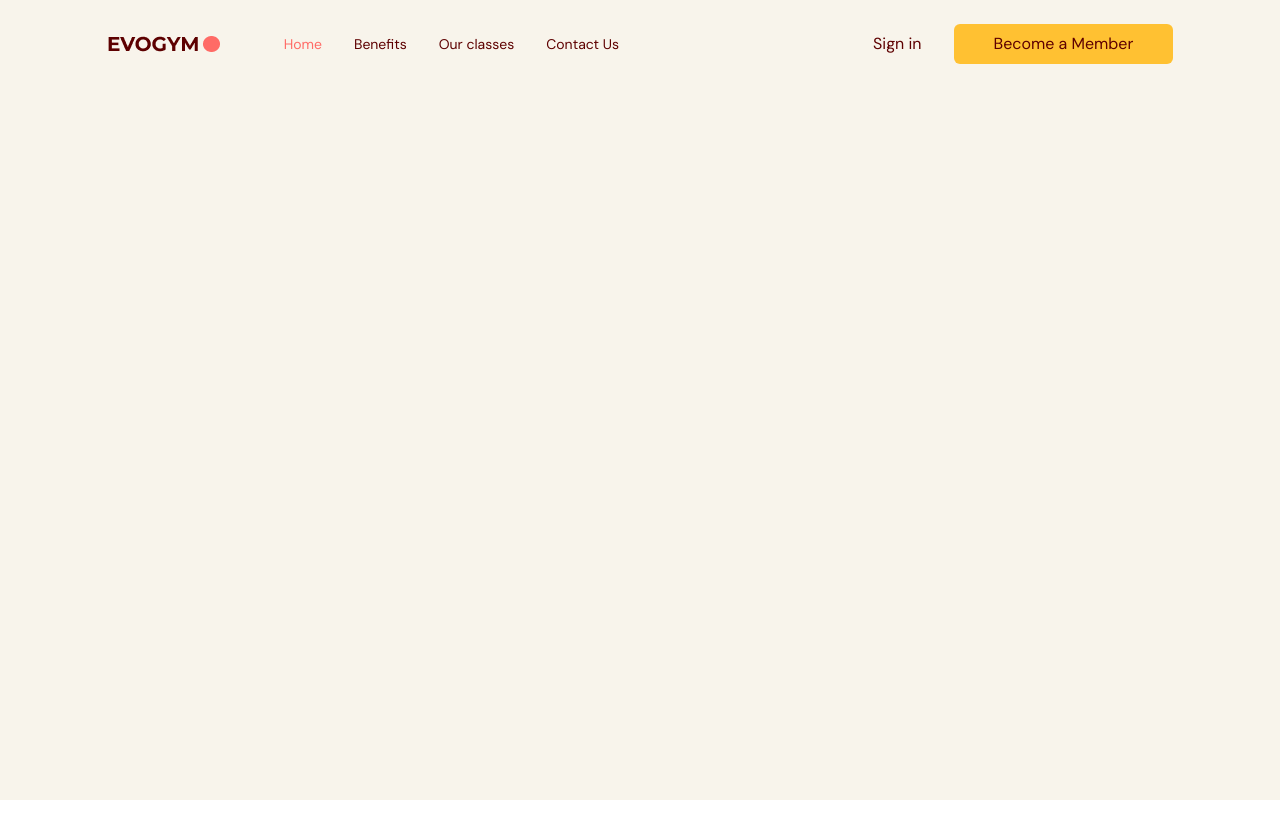
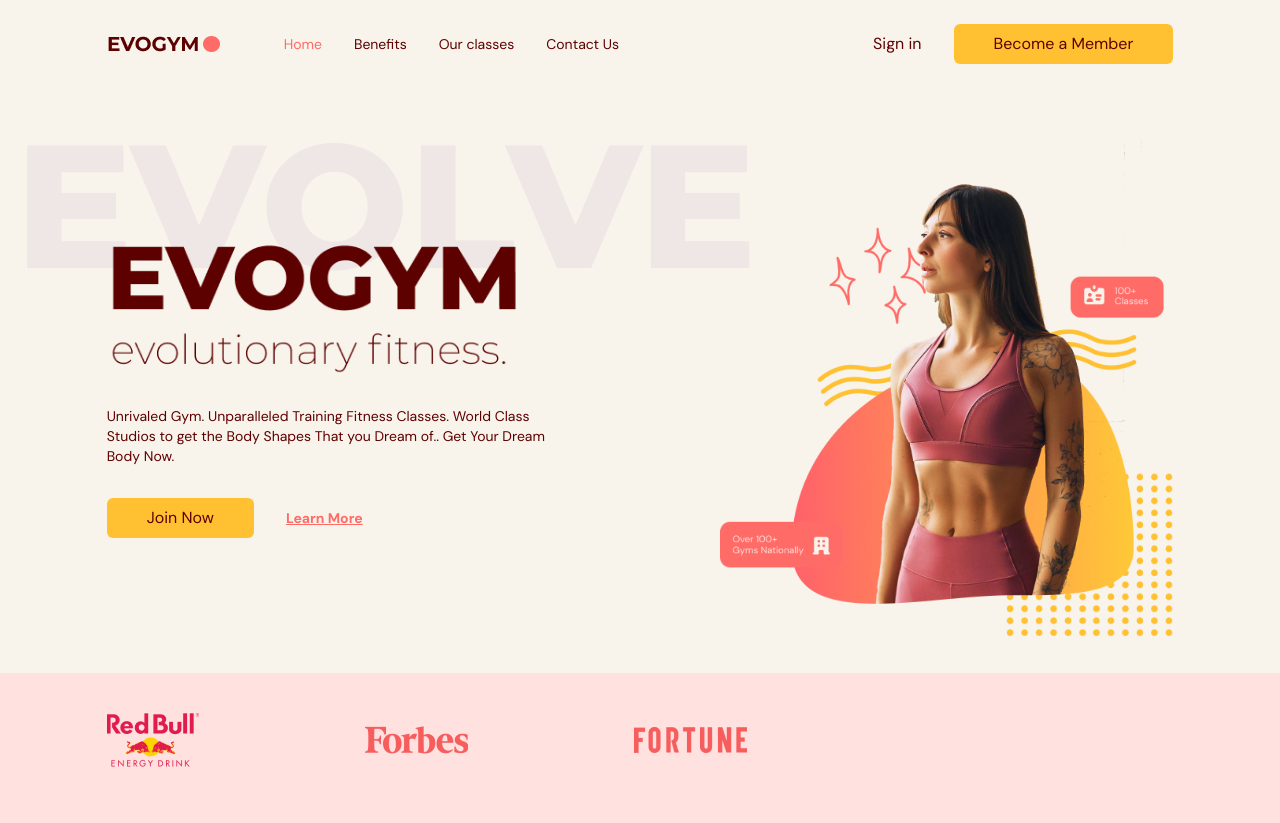
Before and after one commit to asgari1991/Fitness-App, a React (Vite) app: page / in a window 1280 px wide. Before the commit the page ends 800 px from the top, so only its background shows below. Built offline with nearby package versions, Linux system fonts and the light colour scheme.

Commit message:
feat:implementing Home Component

```diff
--- a/src/App.tsx
+++ b/src/App.tsx
@@ -1,6 +1,7 @@
 import { useState,useEffect } from "react"
 import Navbar from "./scenes/navbar"
 import { SelectedPage } from "@/shared/types"
+import Home from "./scenes/home"
 
 
 
@@ -26,6 +27,7 @@
 
       <div className='app bg-gray-20'>
         <Navbar isTopOfPage={isTopOfPage} selectedPage={selectedPage} setSelectedPage={setSelectedPage}/>
+        <Home setSelectedPage={setSelectedPage}/>
       </div>
 
 
--- /dev/null
+++ b/src/scenes/home/index.tsx
@@ -0,0 +1,92 @@
+import { SelectedPage } from "@/shared/types";
+import HomePageText from "@/assets/HomePageText.png";
+import HomePageGraphic from "@/assets/HomePageGraphic.png";
+import SponsorRedBull from "@/assets/SponsorRedBull.png";
+import SponsorForbes from "@/assets/SponsorForbes.png";
+import SponsorFortune from "@/assets/SponsorFortune.png";
+import useMediaQuery from "@/hooks/useMediaQuery";
+import ActionButton from "@/shared/ActionButton";
+import AnchorLink from "react-anchor-link-smooth-scroll";
+import { motion } from "framer-motion";
+type Props = {
+  setSelectedPage: (value: SelectedPage) => void;
+};
+
+const Home = ({ setSelectedPage }: Props) => {
+  const isAboveMediumScreens = useMediaQuery("(min-width:1060px)");
+  return (
+    <section id="home" className="gap-16 bg-gray-20 py-10 md:h-full md:pb-0">
+      {/*Image and Main Header */}
+      <motion.div className="mx-auto w-5/6 items-center justify-center md:flex md:h-5/6"
+      onViewportEnter={()=>setSelectedPage(SelectedPage.Home)}>
+        {/*Main Header */}
+        <div className="z-10 mt-32 md:basis-3/5">
+          {/*Headings */}
+          <motion.div
+            initial="hidden"
+            whileInView="visible"
+            viewport={{ once: true, amount: 0.5 }}
+            transition={{ duration: 0.5 }}
+            variants={{
+              hidden: { opacity: 0, x: -50 },
+              visible: { opacity: 1, x: 0 },
+            }}
+            className="md:-mt-20"
+          >
+            <div className="relative">
+              <div className=" before:absolute before:-left-20 before:-top-20 before:z-[-1]  md:before:content-evolvetext">
+                <img src={HomePageText} alt="home-page-text" />
+              </div>
+            </div>
+            <p className="mt-8 text-sm">
+              Unrivaled Gym. Unparalleled Training Fitness Classes. World Class
+              Studios to get the Body Shapes That you Dream of.. Get Your Dream
+              Body Now.
+            </p>
+          </motion.div>
+          {/*Actions */}
+          <motion.div
+            initial="hidden"
+            whileInView="visible"
+            viewport={{ once: true, amount: 0.5 }}
+            transition={{delay:0.25, duration: 0.5 }}
+            variants={{
+              hidden: { opacity: 0, x: -50 },
+              visible: { opacity: 1, x: 0 },
+            }}
+            className="mt-8 flex items-center gap-8"
+          >
+            <ActionButton setSelectedPage={setSelectedPage}>
+              Join Now
+            </ActionButton>
+            <AnchorLink
+              className="text-sm font-bold text-primary-500 underline hover:text-secondary-500"
+              onClick={() => setSelectedPage(SelectedPage.ContactUs)}
+              href={`#${SelectedPage.ContactUs}`}
+            >
+              <p>Learn More</p>
+            </AnchorLink>
+          </motion.div>
+        </div>
+        {/*Image */}
+        <div className="flex basis-3/5 justify-center md:z-10 md:ml-40 md:mt-16 md:justify-items-end">
+          <img src={HomePageGraphic} alt="home-page-graphic" />
+        </div>
+      </motion.div>
+      {/*Sponsors */}
+      {isAboveMediumScreens && (
+        <div className="h-[150px] w-full bg-primary-100 py-10">
+          <div className="mx-auto w-5/6">
+            <div className="flex w-3/5 items-center justify-between gap-8">
+              <img src={SponsorRedBull} alt="Sponsor-RedBull" />
+              <img src={SponsorForbes} alt="Sponsor-Forbes" />
+              <img src={SponsorFortune} alt="Sponsor-Fortune" />
+            </div>
+          </div>
+        </div>
+      )}
+    </section>
+  );
+};
+
+export default Home;
```
